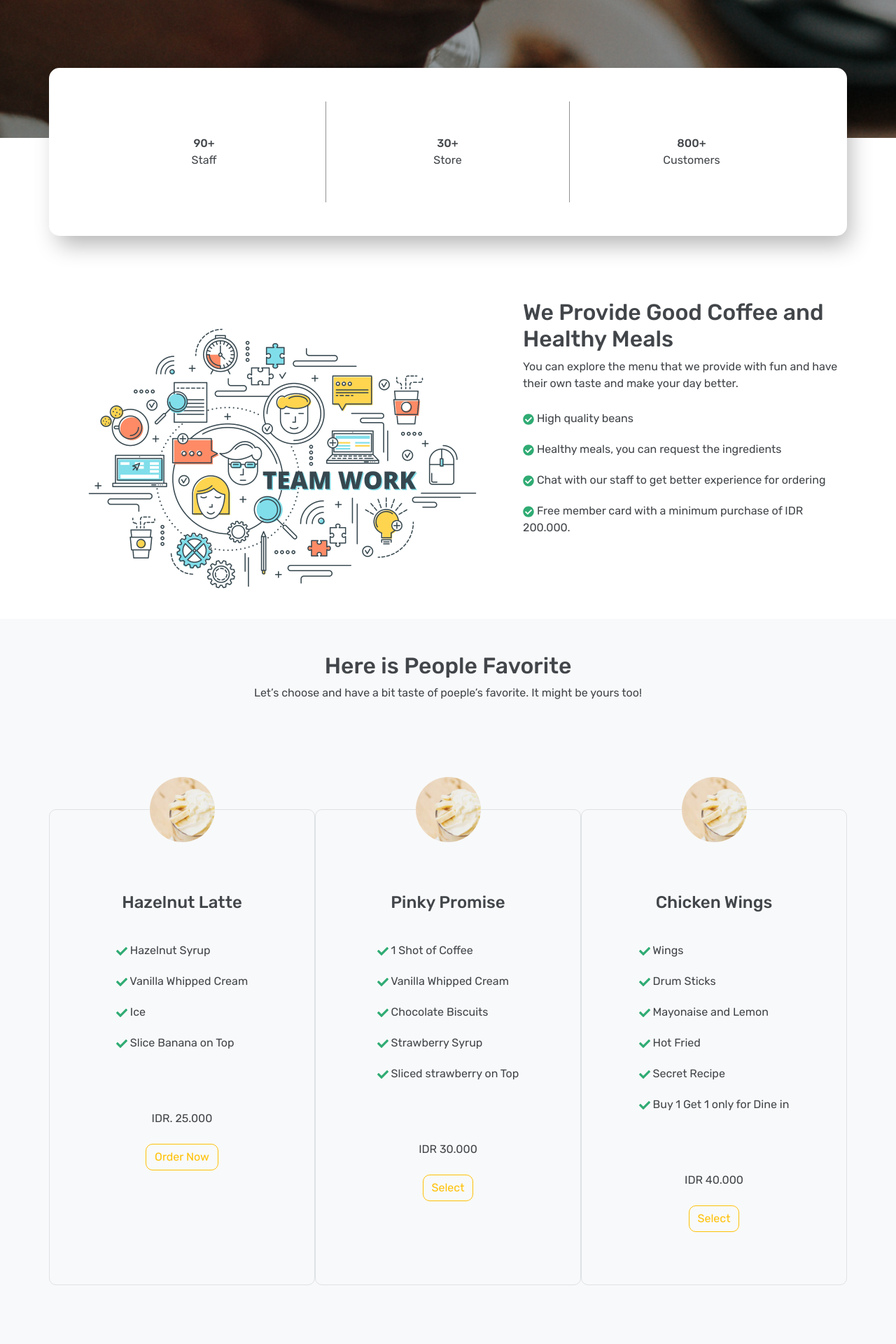
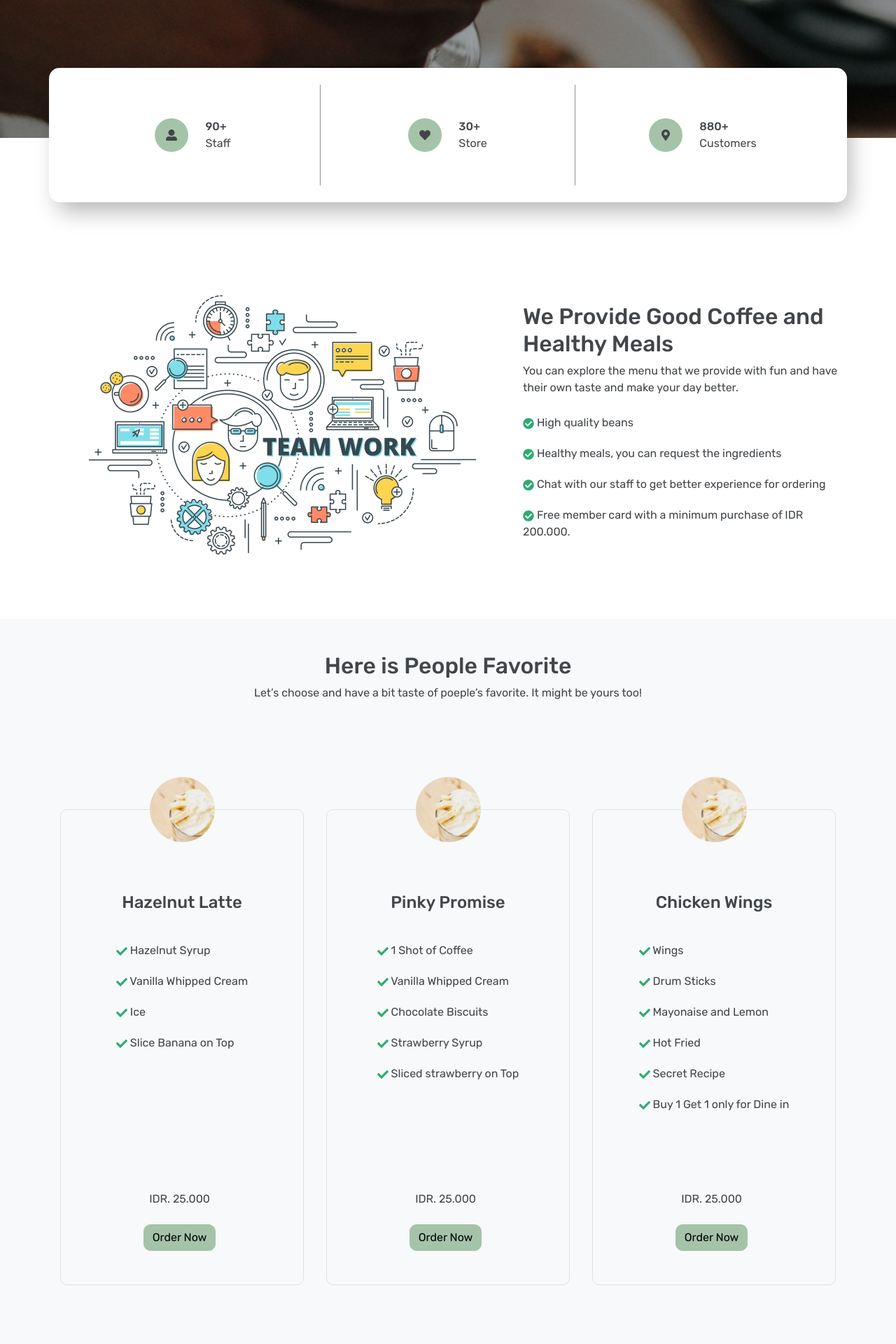
Before and after one commit to aviantofan/black-dragon-coffeeshop-frontend, a React (Create React App) app: page /admin in a window 1280 px wide. Shown: the part 720-2640 px from the top of the page at 70% size. Built offline with nearby package versions, Linux system fonts and the light colour scheme.

Commit message:
fix: update

```diff
--- a/src/pages/Home.js
+++ b/src/pages/Home.js
@@ -12,6 +12,7 @@ import userPhoto1 from '../assets/images/user (1).png';
 import userPhoto2 from '../assets/images/user (2).png';
 import userPhoto3 from '../assets/images/user (3).png';
 import { FiArrowLeft, FiArrowRight } from 'react-icons/fi';
+import { Link } from 'react-router-dom';
 
 const Home = () => {
   return (
@@ -23,7 +24,9 @@ const Home = () => {
         <form className="col-lg-7 col-12">
           <h1>Start Your Day <br/> with Coffee and Good Meals </h1>
           <p>We provide high quality beans, good taste, and healthy <br/> meals made by love just for you. Start your day with us <br/> for a bigger smile!</p>
+          <Link to='/products'>
           <button type='submit' className="btn btn-secondary" aria-label="explore">Get Started</button>
+          </Link>
         </form>
           <div className='text-center m-0'>
             <div className="input-group rounded">
@@ -104,7 +107,7 @@ const Home = () => {
                 </div>
                 <div className='text-center order'>
                   <div className='price py-4'>IDR. 25.000</div>
-                  <button className='btn btn-outline-warning mb-5'>Order Now</button>
+                  <button className='btn btn-secondary mb-5'>Order Now</button>
                 </div>
               </div>
             </div>
@@ -123,7 +126,7 @@ const Home = () => {
                 </div>
                 <div className='text-center order'>
                   <div className='price py-4'>IDR. 25.000</div>
-                  <button className='btn btn-outline-warning mb-5'>Order Now</button>
+                  <button className='btn btn-secondary mb-5'>Order Now</button>
                 </div>
               </div>
             </div>
@@ -143,7 +146,7 @@ const Home = () => {
                 </div>
                 <div className='text-center order'>
                   <div className='price py-4'>IDR. 25.000</div>
-                  <button className='btn btn-outline-warning mb-5'>Order Now</button>
+                  <button className='btn btn-secondary mb-5'>Order Now</button>
                 </div>
               </div>
             </div>
--- a/src/pages/HomeAdmin.js
+++ b/src/pages/HomeAdmin.js
@@ -1,9 +1,18 @@
 import '../assets/css/home.css';
-import { FaCheckCircle, FaCheck } from 'react-icons/fa';
+import { FaCheckCircle, FaCheck, FaUserAlt, FaHeart, FaMapMarkerAlt, FaStar } from 'react-icons/fa';
 import teamwork from '../assets/images/team-work.png';
 import Vector from '../assets/images/Vector.png';
-import Amazon from '../assets/images/amazon.png';
 import Layout from '../layouts/Layout';
+import partner1 from '../assets/images/partner (1).png';
+import partner2 from '../assets/images/partner (2).png';
+import partner3 from '../assets/images/partner (3).png';
+import partner4 from '../assets/images/partner (4).png';
+import partner5 from '../assets/images/partner (5).png';
+import userPhoto1 from '../assets/images/user (1).png';
+import userPhoto2 from '../assets/images/user (2).png';
+import userPhoto3 from '../assets/images/user (3).png';
+import { FiArrowLeft, FiArrowRight } from 'react-icons/fi';
+import { Link } from 'react-router-dom';
 
 const Home = () => {
   return (
@@ -15,14 +24,12 @@ const Home = () => {
         <form className="col-lg-7 col-12">
           <h1>Start Your Day <br/> with Coffee and Good Meals </h1>
           <p>We provide high quality beans, good taste, and healthy <br/> meals made by love just for you. Start your day with us <br/> for a bigger smile!</p>
-            <button className="btn btn-blue" aria-label="explore">Get Started</button>
+          <Link to='/products'>
+          <button type='submit' className="btn btn-secondary" aria-label="explore">Get Started</button>
+          </Link>
         </form>
           <div className='text-center m-0'>
             <div className="input-group rounded">
-            {/* <input type="search" className="form-control rounded-pill" placeholder="Search" aria-label="Search" aria-describedby="search-addon" />
-            <span className="input-group-text border-0" id="search-addon">
-            <FaSearch/>
-            </span> */}
             </div>
           </div>
         </div>
@@ -32,23 +39,38 @@ const Home = () => {
 
     <main className='home-page'>
       <section className='container info'>
-        <div className='row p-5'>
-          <div className='col-4 text-center p-5 info-content'>
+        <div className='row p-2 p-lg-4'>
+          <div className='col-4 d-flex justify-content-center py-5 px-1 px-lg-5 info-content'>
+            <div className='d-flex align-items-center justify-content-center me-1 me-md-4 bg-secondary icon-info'>
+              <FaUserAlt />
+            </div>
+            <div className='text text-start'>
               <div className='fw-bold'>90+</div>
               <div>Staff</div>
             </div>
-          <div className='col-4 text-center p-5 info-content'>
+          </div>
+          <div className='col-4 d-flex justify-content-center py-5 px-1 px-lg-5 info-content'>
+            <div className='d-flex align-items-center justify-content-center me-1 me-md-4 bg-secondary icon-info'>
+              <FaHeart />
+            </div>
+            <div className='text text-start'>
               <div className='fw-bold'>30+</div>
               <div>Store</div>
             </div>
-          <div className='col-4 text-center p-5'>
-            <div className='fw-bold'>800+</div>
+          </div>
+          <div className='col-4 d-flex justify-content-center py-5 px-1 px-lg-5'>
+            <div className='d-flex align-items-center justify-content-center me-1 me-md-4 bg-secondary icon-info'>
+              <FaMapMarkerAlt />
+            </div>
+            <div className='text text-start'>
+              <div className='fw-bold'>880+</div>
               <div>Customers</div>
+            </div>
           </div>
         </div>
       </section>
       <section className='container second-section'>
-        <div className='row'>
+        <div className='row align-items-center mb-lg-5'>
           <div className='col-12 col-lg-7 d-flex justify-content-center'>
           <img src={teamwork} alt="Team-Work" className='img-fluid' />
           </div>
@@ -70,8 +92,9 @@ const Home = () => {
             <h2>Here is People Favorite</h2>
             <p>Let’s choose and have a bit taste of poeple’s favorite. It might be yours too!</p>
           </div>
-          <div className='row'>
-            <div className='border product-card col-md-4'>
+          <div className='row '>
+            <div className='px-lg-3 col-12 col-md-4'>
+              <div className='product-card border'>
                 <div className='product-circle mx-auto my-5'></div>
                 <h4 className='py-4 text-center'>Hazelnut Latte</h4>
                 <div className='d-flex justify-content-center'>
@@ -82,12 +105,14 @@ const Home = () => {
                     <li><FaCheck color='#2FAB73'/> Slice Banana on Top</li>
                   </ul>
                 </div>
-              <div className='text-center'>
+                <div className='text-center order'>
                   <div className='price py-4'>IDR. 25.000</div>
-                <button className='btn btn-outline-warning mb-5'>Order Now</button>
+                  <button className='btn btn-secondary mb-5'>Order Now</button>
                 </div>
               </div>
-            <div className='border product-card col-md-4'>
+            </div>
+            <div className='px-lg-3 col-12 col-md-4'>
+              <div className='product-card border'>
                 <div className='product-circle mx-auto my-5'></div>
                 <h4 className='py-4 text-center'>Pinky Promise</h4>
                 <div className='d-flex justify-content-center'>
@@ -99,12 +124,14 @@ const Home = () => {
                     <li><FaCheck color='#2FAB73'/> Sliced strawberry on Top</li>
                   </ul>
                 </div>
-              <div className='text-center'>
-                <div className='price py-4'>IDR 30.000</div>
-                <button className='btn btn-outline-warning mb-5'>Select</button>
+                <div className='text-center order'>
+                  <div className='price py-4'>IDR. 25.000</div>
+                  <button className='btn btn-secondary mb-5'>Order Now</button>
                 </div>
               </div>
-            <div className='border product-card col-md-4'>
+            </div>
+            <div className='px-lg-3 col-12 col-md-4'>
+              <div className='product-card border'>
                 <div className='product-circle mx-auto my-5'></div>
                 <h4 className='py-4 text-center'>Chicken Wings</h4>
                 <div className='d-flex justify-content-center'>
@@ -117,9 +144,10 @@ const Home = () => {
                     <li><FaCheck color='#2FAB73'/> Buy 1 Get 1 only for Dine in</li>
                   </ul>
                 </div>
-              <div className='text-center'>
-                <div className='price py-4'>IDR 40.000</div>
-                <button className='btn btn-outline-warning mb-5'>Select</button>
+                <div className='text-center order'>
+                  <div className='price py-4'>IDR. 25.000</div>
+                  <button className='btn btn-secondary mb-5'>Order Now</button>
+                </div>
               </div>
             </div>
           </div>
@@ -132,7 +160,7 @@ const Home = () => {
             <h2>Visit Our Store in the <br/> Spot on the Map Below</h2>
             <p>See our store in every city on the spot and spen your good day there. See you soon!</p>
             <br/>
-            <img src={Vector} alt="Team-Work" className='img-fluid' />
+            <img src={Vector} alt="Team-Work" className='img-fluid mt-5' />
           </div>
         </div>
       </section>
@@ -141,56 +169,101 @@ const Home = () => {
         <div className='text-center py-5'>
             <h2>Our Partner</h2>
             <br/>
-            <img src={Amazon} alt="Amazon" />
+            <div className='row align-items-center'>
+              <div className='col'>
+                <img className='img-fluid' src={partner1} alt="Amazon" />
+              </div>
+              <div className='col'>
+                <img className='img-fluid' src={partner2} alt="Amazon" />
+              </div>
+              <div className='col'>
+                <img className='img-fluid' src={partner3} alt="Amazon" />
+              </div>
+              <div className='col'>
+                <img className='img-fluid' src={partner4} alt="Amazon" />
+              </div>
+              <div className='col'>
+                <img className='img-fluid' src={partner5} alt="Amazon" />
+              </div>
+            </div>
           </div>
         </div>
       </section>
       <section className='six section bg-light'>
         <div className='container'>
-        <div className='text-center py-5'>
+          <div className='text-center head-review mx-auto'>
             <h2>Loved by Thousands of Happy Customer</h2>
-            <p>These are the stories of our customers who have visited us with great pleasure.</p>
-            <div className='row'>
-            <div className='border product-card col-md-4'>
-              <div className='product-circle mx-auto my-5'></div>
-              ,<h4 className='py-4 text-center'>Viezh Robert</h4>
-              <div className='d-flex justify-content-center'>
-                <p>
-                “Wow... I am very happy to spend my whole day here. the Wi-fi is good, and the coffee and meals tho. I like it here!! Very recommended!
-                </p>
+            <p>These are the stories of our customers who have visited us with great pleasure.</p></div>
+          <div className='row g-1'>
+            <div className='col-12 col-lg-4 p-2'>
+              <div className='review-card p-4'>
+                <div className='d-flex align-items-center justify-content-between'>
+                  <div className='d-flex align-items-center'>
+                    <div style={{ backgroundImage: `url(${userPhoto1})` }} className='user-photo'></div>
+                    <div className='ms-3'>
+                      <h5 className='p-0 m-0'>Viezh Robert</h5>
+                      <p className='p-0 m-0'>Warsaw, Poland</p>
                     </div>
                   </div>
-            <div className='border product-card col-md-4'>
-              <div className='product-circle mx-auto my-5'></div>
-              ,<h4 className='py-4 text-center'>Yessica Christy</h4>
-              <div className='d-flex justify-content-center'>
-                <p>
-                “I like it because I like to travel far and still can make my day better just by drinking their Hazelnut Latte
-                </p>
+                  <span className='text-end'>4.5 <FaStar className='text-secondary' /></span>
+                </div>
+                <p className='mt-3'>“Wow... I am very happy to spend my whole day here. the Wi-fi is good, and the coffee and meals tho. I like it here!! Very recommended!</p>
               </div>
             </div>
-            <div className='border product-card col-md-4'>
-              <div className='product-circle mx-auto my-5'></div>
-              ,<h4 className='py-4 text-center'>Kim Young Jou</h4>
-              <div className='d-flex justify-content-center'>
-                <p>
-                “This is very unusual for my taste, I haven’t liked coffee before but their coffee is the best! and yup, you have to order the chicken wings, the best in town!
-                </p>
+            <div className='col-12 col-lg-4 p-2'>
+              <div className='review-card p-4'>
+                <div className='d-flex align-items-center justify-content-between'>
+                  <div className='d-flex align-items-center'>
+                    <div style={{ backgroundImage: `url(${userPhoto2})` }} className='user-photo'></div>
+                    <div className='ms-3'>
+                      <h5 className='p-0 m-0'>Viezh Robert</h5>
+                      <p className='p-0 m-0'>Warsaw, Poland</p>
                     </div>
                   </div>
+                  <span className='text-end'>4.5 <FaStar className='text-secondary' /></span>
+                </div>
+                <p className='mt-3'>“Wow... I am very happy to spend my whole day here. the Wi-fi is good, and the coffee and meals tho. I like it here!! Very recommended!</p>
+              </div>
+            </div>
+            <div className='col-12 col-lg-4 p-2'>
+              <div className='review-card p-4'>
+                <div className='d-flex align-items-center justify-content-between'>
+                  <div className='d-flex align-items-center'>
+                    <div style={{ backgroundImage: `url(${userPhoto3})` }} className='user-photo'></div>
+                    <div className='ms-3'>
+                      <h5 className='p-0 m-0'>Viezh Robert</h5>
+                      <p className='p-0 m-0'>Warsaw, Poland</p>
+                    </div>
+                  </div>
+                  <span className='text-end'>4.5 <FaStar className='text-secondary' /></span>
+                </div>
+                <p className='mt-3'>“Wow... I am very happy to spend my whole day here. the Wi-fi is good, and the coffee and meals tho. I like it here!! Very recommended!</p>
+              </div>
+            </div>
+          </div>
+          <div className='d-flex flex-row justify-content-between page-info-list'>
+            <div>
+              <span className='page-info ms-2 my-5 px-4  bg-secondary'></span>
+              <span className='page-info bg-primary ms-3 px-2 dot-page'></span>
+              <span className='page-info bg-primary ms-3 px-2 dot-page'></span>
+              <span className='page-info bg-primary ms-3 px-2 dot-page'></span>
+            </div>
+            <div>
+              <button className='btn btn-page-info'><FiArrowLeft /></button>
+              <button className='btn btn-page-info ms-3'><FiArrowRight /></button>
             </div>
           </div>
         </div>
       </section>
       <section className='seven-section bg-light'>
         <div className='container promo'>
-        <div className='row p-5'>
-          <div className='col-lg-6 col-12 text-center p-lg-5 text'>
+        <div className='row p-5 align-items-center justify-content-between'>
+          <div className='col-12 col-md-6 p-lg-5 text-promo'>
             <div className='fw-bold'>Check our promo today!</div>
             <div>Lets see the deals and pick yours!</div>
           </div>
-          <div className='col-lg-4 col-12 text-center p-lg-5'>
-          <button className='btn btn-warning'>See Promo</button>
+          <div className='col-12 col-md-4 text-end btn-see-promo p-lg-5'>
+          <button className='btn btn-secondary fw-bold py-3 px-5'>See Promo</button>
           </div>
         </div>
         </div>
```
Lines whose indentation alone changed are shown as unchanged.
